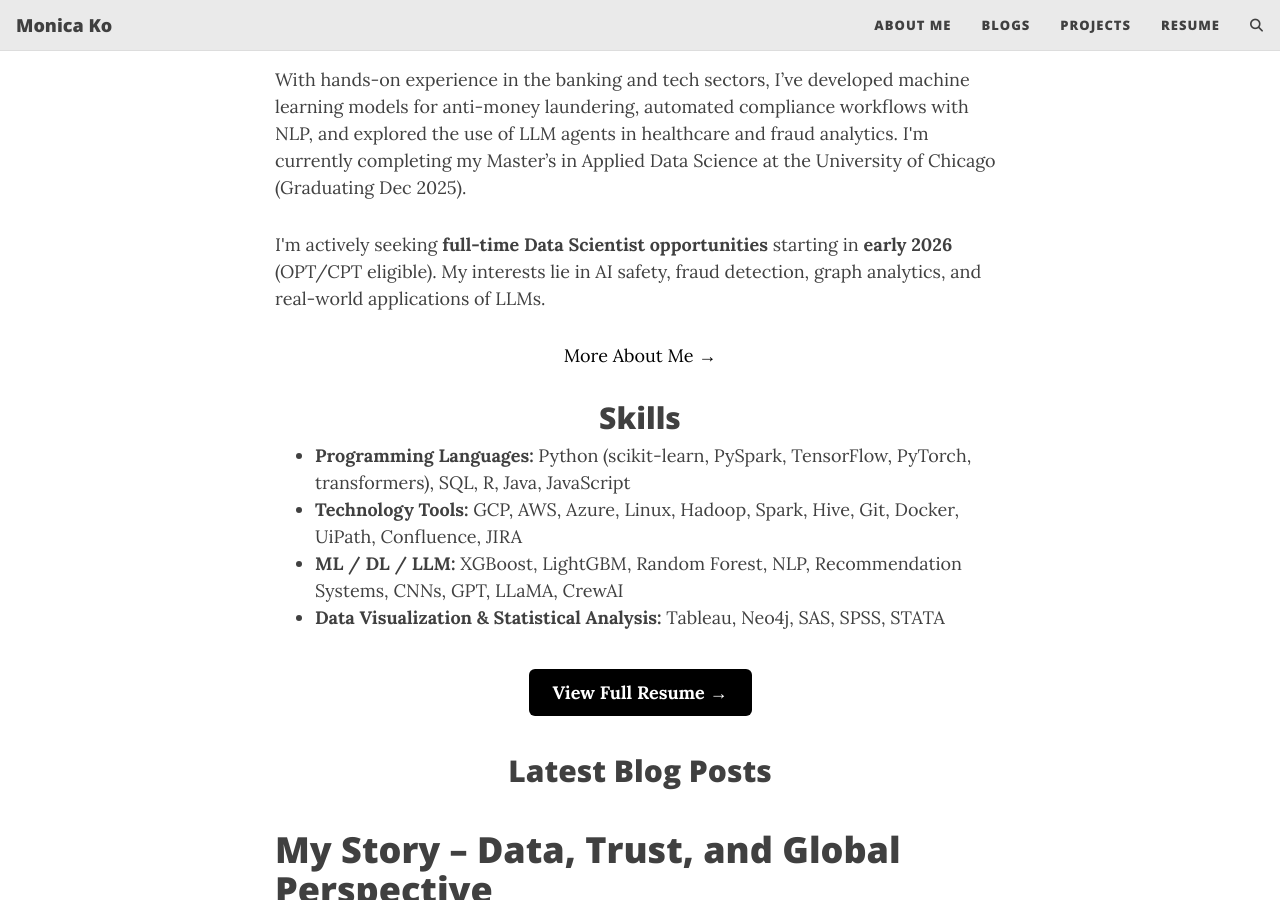
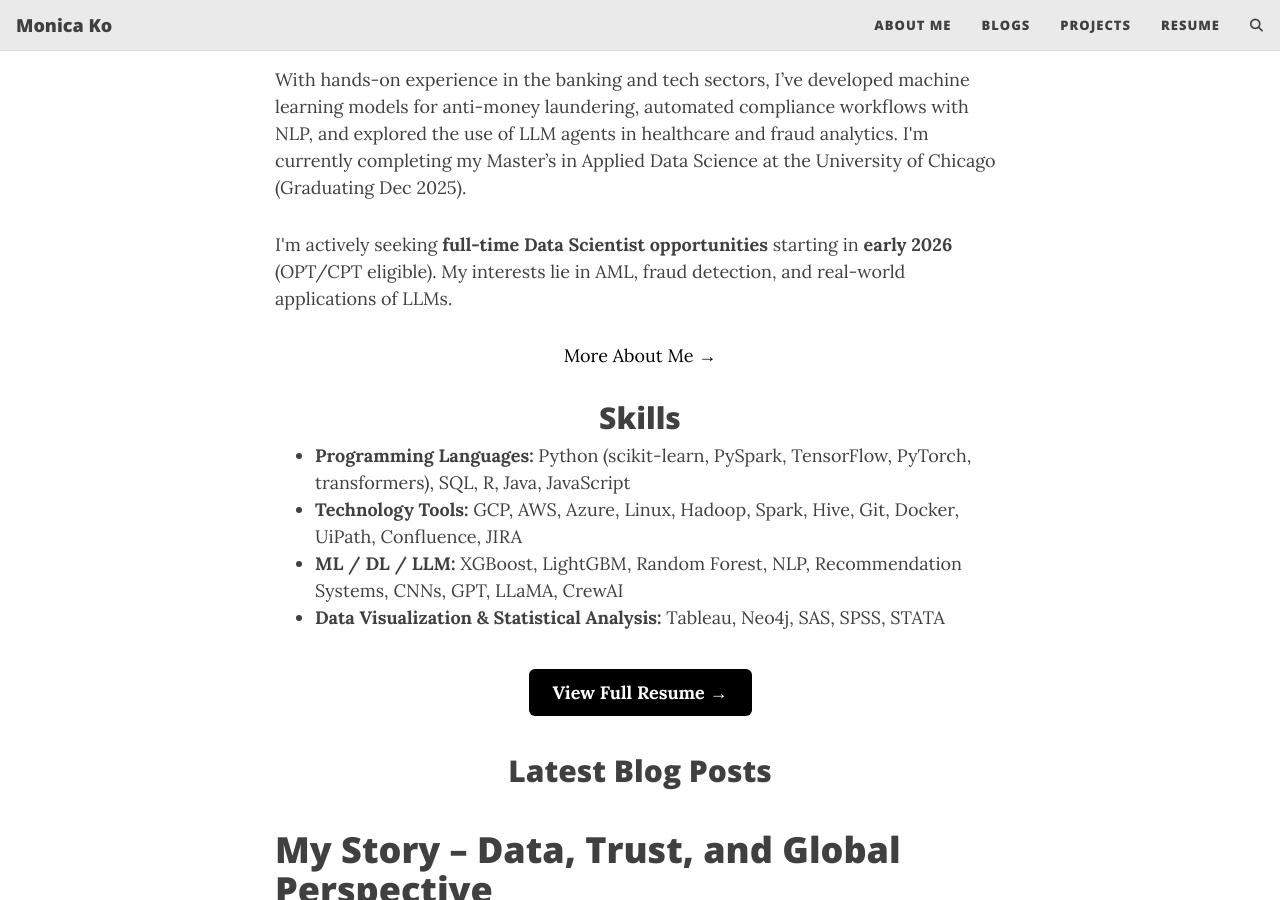
Before and after one commit to yuhsuanko/yuhsuanko.github.io, a Jekyll site: the page built from index.html, in a window 1280 px wide and 900 px high, scrolled down 446 px. Built offline with Jekyll 4.4.1, drawn with Linux system fonts in a browser that asks for light colours; the list of posts is cut into pages by our own code; comment, search, counter and statistics services are not loaded.

Commit message:
Update index.html

```diff
--- a/index.html
+++ b/index.html
@@ -14,7 +14,7 @@ subtitle: Hi, I'm Monica. I'm a data scientist focused on anti-money laundering
     With hands-on experience in the banking and tech sectors, I’ve developed machine learning models for anti-money laundering, automated compliance workflows with NLP, and explored the use of LLM agents in healthcare and fraud analytics. I'm currently completing my Master’s in Applied Data Science at the University of Chicago (Graduating Dec 2025).
   </p>
   <p>
-    I'm actively seeking <strong>full-time Data Scientist opportunities</strong> starting in <strong>early 2026</strong> (OPT/CPT eligible). My interests lie in AI safety, fraud detection, graph analytics, and real-world applications of LLMs.
+    I'm actively seeking <strong>full-time Data Scientist opportunities</strong> starting in <strong>early 2026</strong> (OPT/CPT eligible). My interests lie in AML, fraud detection, and real-world applications of LLMs.
   </p>
   <p style="text-align: center; margin-top: 1rem;">
   <a href="/aboutme" style="color: black;">More About Me →</a>
```
